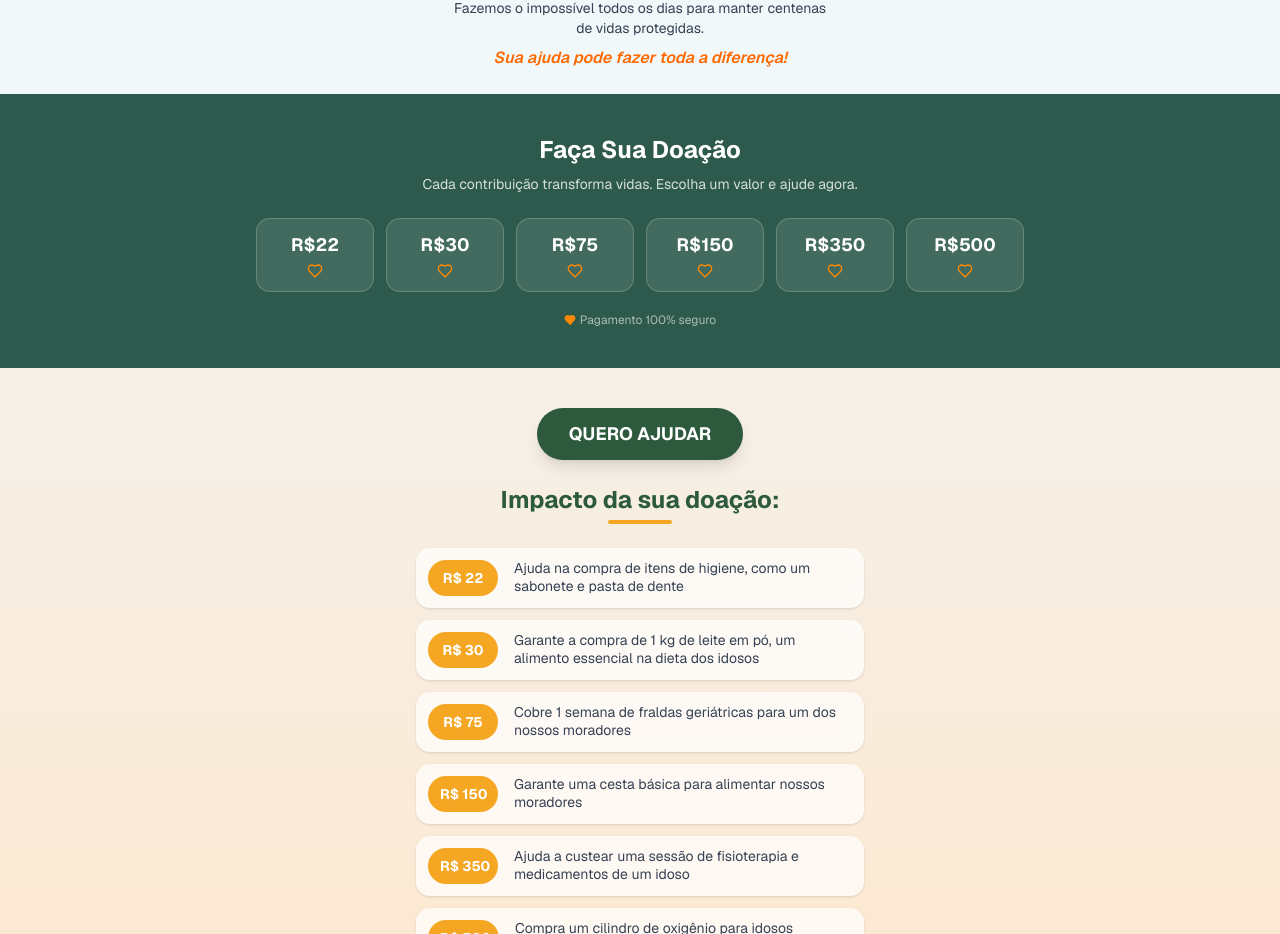
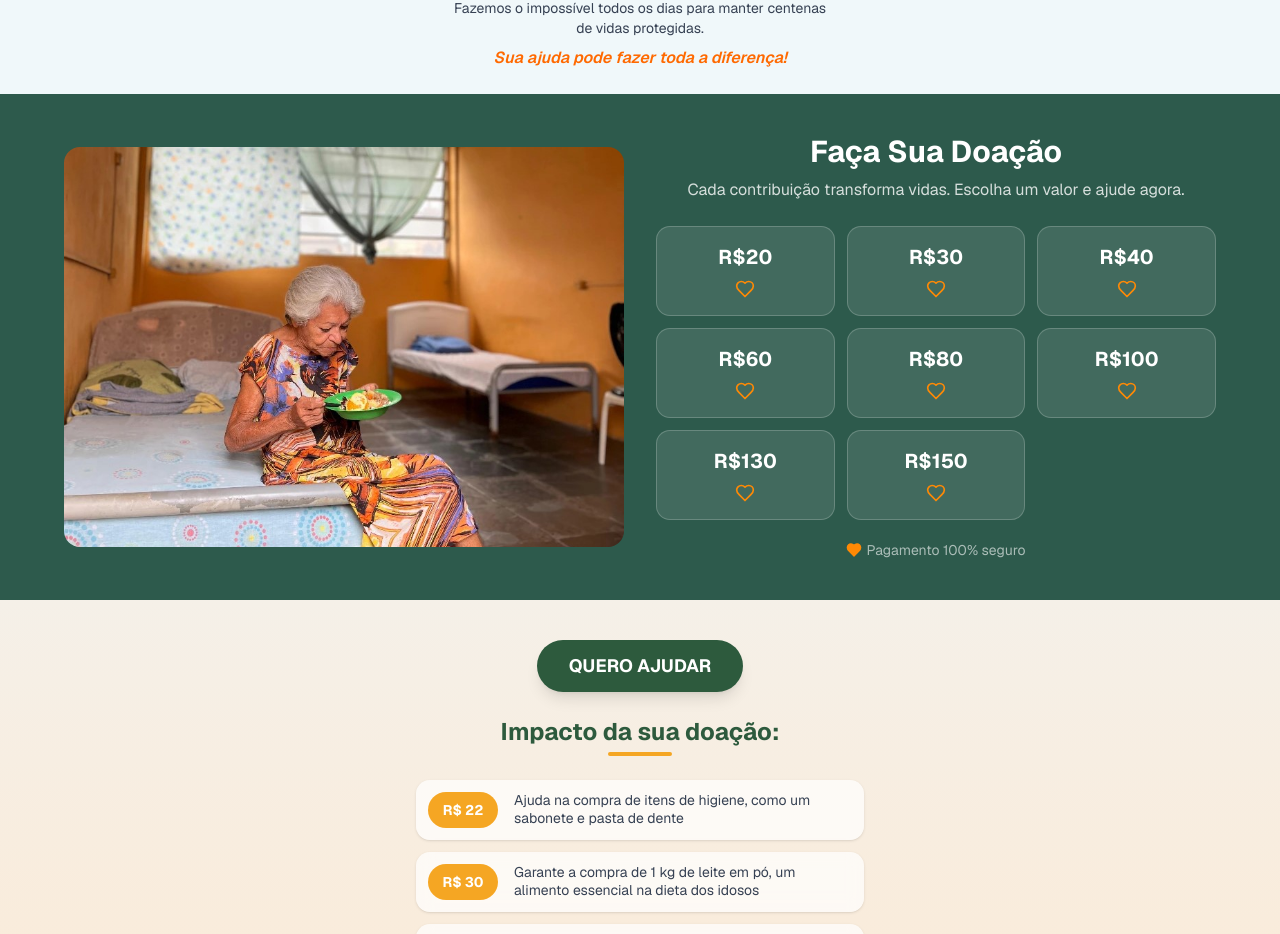
Before and after one commit to jspace3/mateus_sao-7w, a Next.js app: page / in a window 1280 px wide. Shown: the part 1771-2705 px from the top of the page. Built offline with nearby package versions, Linux system fonts and the light colour scheme.

Commit message:
feat: add elderly shelter image to donation section
Add emotional connection with two-column layout on desktop.

Co-authored-by: jspace <248114786+jspace3@users.noreply.github.com>

```diff
--- a/components/doacao-section.tsx
+++ b/components/doacao-section.tsx
@@ -3,14 +3,17 @@
 import { useEffect, useRef, useState } from "react"
 import { Heart } from "lucide-react"
 import { addUtmsToUrl } from "@/lib/add-utms"
+import Image from "next/image"
 
 const doacoes = [
-  { valor: 22, link: "https://pay.saomateus.online/693b4fa2482d3f7a0457cff6" },
+  { valor: 20, link: "https://pay.saomateus.online/693b4fa2482d3f7a0457cff6" },
   { valor: 30, link: "https://pay.saomateus.online/693b4fbd078bc7273992a0c8" },
-  { valor: 75, link: "https://pay.saomateus.online/693b4fd621becfe86a21c4b3" },
+  { valor: 40, link: "https://pay.saomateus.online/69407834a4bfc9d134d10c79" },
+  { valor: 60, link: "https://pay.saomateus.online/6940784cd586b426320e7fae" },
+  { valor: 80, link: "https://pay.saomateus.online/69407862526ddd70c901f3ed" },
+  { valor: 100, link: "https://pay.saomateus.online/694078c7526ddd70c901f64a" },
+  { valor: 130, link: "https://pay.saomateus.online/69407877a4bfc9d134d10da8" },
   { valor: 150, link: "https://pay.saomateus.online/693b4fee21becfe86a21c5d0" },
-  { valor: 350, link: "https://pay.saomateus.online/693b500b078bc7273992a3b4" },
-  { valor: 500, link: "https://pay.saomateus.online/693b5022482d3f7a0457d63e" },
 ]
 
 export function DoacaoSection() {
@@ -36,17 +39,35 @@ export function DoacaoSection() {
 
   return (
     <section ref={sectionRef} className="bg-[#2D5A4C] py-10 px-4">
-      <div className="max-w-3xl mx-auto">
+      <div className="max-w-6xl mx-auto">
+        <div className="grid md:grid-cols-2 gap-8 items-center">
+          {/* Image column */}
+          <div
+            className={`relative h-[300px] md:h-[400px] rounded-2xl overflow-hidden transition-all duration-700 ${
+              isVisible ? "opacity-100 translate-x-0" : "opacity-0 -translate-x-8"
+            }`}
+          >
+            <Image
+              src="/images/20-9.jpg"
+              alt="Idosa no Asilo São Mateus"
+              fill
+              className="object-cover"
+              sizes="(max-width: 768px) 100vw, 50vw"
+            />
+          </div>
+
+          {/* Donation options column */}
+          <div>
             <div className="text-center mb-6">
               <h2
-            className={`text-xl md:text-2xl font-bold text-white mb-2 transition-all duration-500 ${
+                className={`text-xl md:text-3xl font-bold text-white mb-2 transition-all duration-500 ${
                   isVisible ? "opacity-100 translate-y-0" : "opacity-0 -translate-y-4"
                 }`}
               >
                 Faça Sua Doação
               </h2>
               <p
-            className={`text-white/80 text-sm transition-all duration-500 delay-100 ${
+                className={`text-white/80 text-sm md:text-base transition-all duration-500 delay-100 ${
                   isVisible ? "opacity-100 translate-y-0" : "opacity-0 translate-y-4"
                 }`}
               >
@@ -54,32 +75,34 @@ export function DoacaoSection() {
               </p>
             </div>
 
-        <div className="grid grid-cols-3 md:grid-cols-6 gap-2 md:gap-3">
+            <div className="grid grid-cols-3 gap-3">
               {doacoes.map((doacao, index) => (
                 <a
                   key={doacao.valor}
                   href={addUtmsToUrl(doacao.link)}
                   target="_blank"
                   rel="noopener noreferrer"
-              className={`group flex flex-col items-center justify-center bg-white/10 hover:bg-orange-500 rounded-xl p-3 transition-all duration-300 hover:scale-105 border border-white/20 hover:border-orange-500 ${
+                  className={`group flex flex-col items-center justify-center bg-white/10 hover:bg-orange-500 rounded-xl p-4 transition-all duration-300 hover:scale-105 border border-white/20 hover:border-orange-500 ${
                     isVisible ? "opacity-100 translate-y-0" : "opacity-0 translate-y-4"
                   }`}
                   style={{ transitionDelay: `${(index + 2) * 50}ms` }}
                 >
-              <span className="text-base md:text-lg font-bold text-white">R${doacao.valor}</span>
-              <Heart className="w-4 h-4 text-orange-400 mt-1 group-hover:text-white group-hover:scale-110 transition-all" />
+                  <span className="text-base md:text-xl font-bold text-white">R${doacao.valor}</span>
+                  <Heart className="w-4 h-4 md:w-5 md:h-5 text-orange-400 mt-2 group-hover:text-white group-hover:scale-110 transition-all" />
                 </a>
               ))}
             </div>
 
             <p
-          className={`text-center text-white/60 text-xs mt-5 flex items-center justify-center gap-1 transition-all duration-500 delay-700 ${
+              className={`text-center text-white/60 text-xs md:text-sm mt-5 flex items-center justify-center gap-1 transition-all duration-500 delay-700 ${
                 isVisible ? "opacity-100 translate-y-0" : "opacity-0 translate-y-4"
               }`}
             >
-          <Heart className="w-3 h-3 fill-current text-orange-400" />
+              <Heart className="w-3 h-3 md:w-4 md:h-4 fill-current text-orange-400" />
               Pagamento 100% seguro
             </p>
+          </div>
+        </div>
       </div>
     </section>
   )
--- a/components/donation-modal.tsx
+++ b/components/donation-modal.tsx
@@ -7,12 +7,12 @@ import { addUtmsToUrl } from "@/lib/add-utms"
 const valores = [
   { valor: 20, link: "https://pay.saomateus.online/693b4fa2482d3f7a0457cff6" },
   { valor: 30, link: "https://pay.saomateus.online/693b4fbd078bc7273992a0c8" },
-  { valor: 50, link: "https://pay.saomateus.online/693b4fa2482d3f7a0457cff6" },
-  { valor: 100, link: "https://pay.saomateus.online/693b500b078bc7273992a3b4" },
+  { valor: 40, link: "https://pay.saomateus.online/69407834a4bfc9d134d10c79" },
+  { valor: 60, link: "https://pay.saomateus.online/6940784cd586b426320e7fae" },
+  { valor: 80, link: "https://pay.saomateus.online/69407862526ddd70c901f3ed" },
+  { valor: 100, link: "https://pay.saomateus.online/694078c7526ddd70c901f64a" },
+  { valor: 130, link: "https://pay.saomateus.online/69407877a4bfc9d134d10da8" },
   { valor: 150, link: "https://pay.saomateus.online/693b4fee21becfe86a21c5d0" },
-  { valor: 250, link: "https://pay.saomateus.online/693b500b078bc7273992a3b4" },
-  { valor: 500, link: "https://pay.saomateus.online/693b5022482d3f7a0457d63e" },
-  { valor: 1000, link: "https://pay.saomateus.online/693b500b078bc7273992a3b4" },
 ]
 
 interface DonationModalProps {
```
Also changed, not shown: public/images/20-9.jpg (added). Lines whose indentation alone changed are shown as unchanged.
